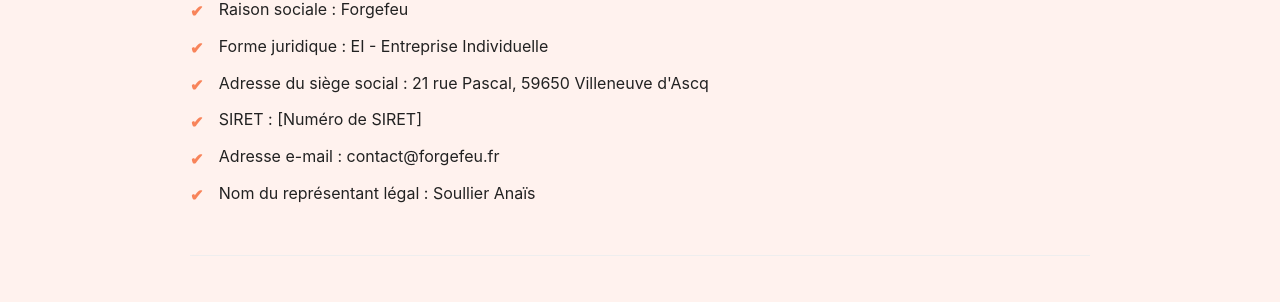
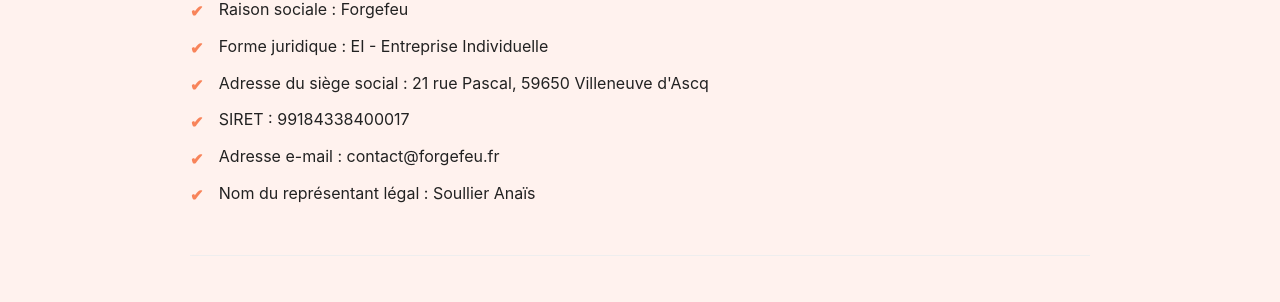
Before and after one commit to Yaen-Ghost/forgefeu, a Jekyll site: the page built from cgv.html, in a window 1280 px wide and 900 px high, scrolled down 451 px. Shown: the part 151-453 px from the top of the window. Built offline with Jekyll 4.4.1, drawn with Linux system fonts in a browser that asks for light colours.

Commit message:
Update cgv.html

```diff
--- a/cgv.html
+++ b/cgv.html
@@ -25,7 +25,7 @@
       <li>Raison sociale : Forgefeu</li>
       <li>Forme juridique : EI - Entreprise Individuelle</li>
       <li>Adresse du siège social : 21 rue Pascal, 59650 Villeneuve d'Ascq</li>
-      <li>SIRET : [Numéro de SIRET]</li>
+      <li>SIRET : 99184338400017</li>
       <li>Adresse e-mail : contact@forgefeu.fr</li>
       <li>Nom du représentant légal : Soullier Anaïs</li>
     </ul>
```
